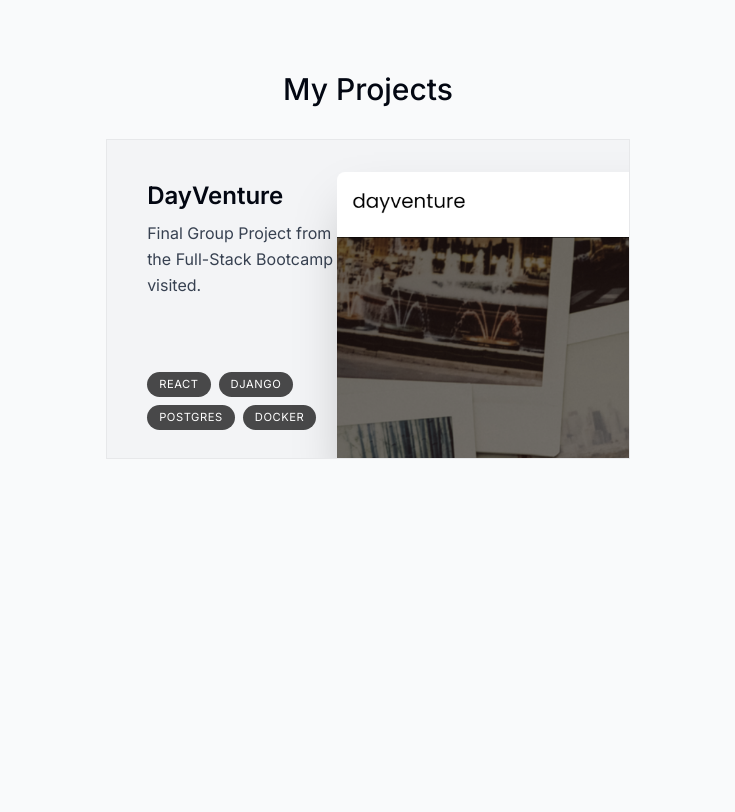
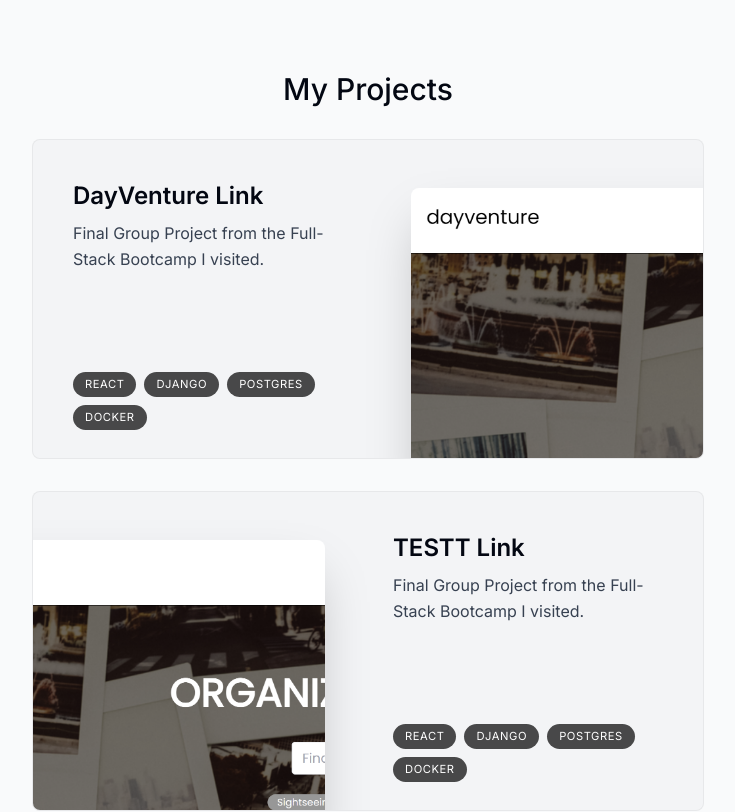
Before and after one commit to AleksandarI01/portfolio, a Next.js app: page / in a window 1280 px wide. Shown: the part 1120-1932 px from the top of the page, without its empty margins (272-1007 px from the left). Built offline with nearby package versions, Linux system fonts and the light colour scheme.

Commit message:
transfering part of projects component to new component to make use server more available

```diff
--- a/components/projects.tsx
+++ b/components/projects.tsx
@@ -1,8 +1,8 @@
-import React, { useRef } from "react";
+import React from "react";
 import SectionTitle from "./section-title";
 import { projectsData } from "@/lib/data";
-import Image from "next/image";
-import { useScroll } from "framer-motion";
+
+import Project from "./single-project";
 
 export default function Projects() {
   return (
@@ -16,37 +16,3 @@ export default function Projects() {
     </section>
   );
 }
-
-type ProjectProps = (typeof projectsData)[number];
-
-function Project({ title, description, tags, imageUrl }: ProjectProps) {
-  //const ref = useRef(null);
-
-  return (
-    <a href="https://dayventure.propulsion-learn.ch/" target="_blank">
-      <section className="relative group bg-gray-100 max-w-[42rem] border border-black/5 overflow-hidden sm:pr-8 sm:h-[20rem] mb-3 sm:mb-8 last:mb-0 even:pl-8 hover:bg-gray-200 active:bg-gray-300 transition">
-        <div className="h-full pt-4 pb-7 px-5 sm:pl-10 sm:pr-2 sm:pt-10 sm:max-w-[50%] flex flex-col group-even:ml-[18rem]">
-          <h3 className="text-2xl font-semibold">{title}</h3>
-          <p className="mt-2 leading-relaxed text-gray-700">{description}</p>
-          <ul className="flex flex-wrap mt-4 gap-2 sm:mt-auto">
-            {tags.map((tag, index) => (
-              <li
-                className="bg-black/[0.7] px-3 py-1 text-[0.7rem] uppercase tracking-wider text-white rounded-full"
-                key={index}
-              >
-                {tag}
-              </li>
-            ))}
-          </ul>
-        </div>
-
-        <Image
-          className="absolute top-8 -right-40 w-[28.25rem] rounded-t-lg shadow-2xl transition group-hover:scale-[1.04] group-hover:-translate-x-3 group-hover:translate-y-3 group-hover:-rotate-2 group-even:group-hover:translate-x-3 group-even:group-hover:translate-y-3 group-even:group-hover:rotate-2 group-even:right-[initial] group-even:-left-40"
-          src={imageUrl}
-          alt={`Website image of ${title}`}
-          quality={95}
-        />
-      </section>
-    </a>
-  );
-}
--- /dev/null
+++ b/components/single-project.tsx
@@ -0,0 +1,64 @@
+"use client";
+
+import { useRef } from "react";
+import { projectsData } from "@/lib/data";
+import Image from "next/image";
+import { motion, useScroll, useTransform } from "framer-motion";
+
+type ProjectProps = (typeof projectsData)[number];
+
+export default function Project({
+  title,
+  description,
+  tags,
+  imageUrl,
+}: ProjectProps) {
+  const ref = useRef<HTMLDivElement>(null);
+  const { scrollYProgress } = useScroll({
+    target: ref,
+    offset: ["0 1", "1.33 1"],
+  });
+  const scaleProgress = useTransform(scrollYProgress, [0, 1], [0.7, 1]);
+  const opacityProgress = useTransform(scrollYProgress, [0, 1], [0.5, 1]);
+
+  return (
+    <motion.div
+      ref={ref}
+      style={{
+        scale: scaleProgress,
+        opacity: opacityProgress,
+      }}
+      className="group mb-3 sm:mb-8 last:mb-0"
+    >
+      <section className="bg-gray-100 max-w-[42rem] border border-black/5 rounded-lg overflow-hidden sm:pr-8 relative sm:h-[20rem] mb-3 sm:mb-8 last:mb-0 hover:bg-gray-200 active:bg-gray-300 transition group-even:pl-8">
+        <div className="h-full pt-4 pb-7 px-5 sm:pl-10 sm:pr-2 sm:pt-10 sm:max-w-[50%] flex flex-col group-even:ml-[18rem]">
+          <h3 className="text-2xl font-semibold">
+            {title}
+            <a href="https://youtube.com" target="_blank">
+              {" "}
+              Link
+            </a>
+          </h3>
+          <p className="mt-2 leading-relaxed text-gray-700">{description}</p>
+          <ul className="flex flex-wrap mt-4 gap-2 sm:mt-auto">
+            {tags.map((tag, index) => (
+              <li
+                className="bg-black/[0.7] px-3 py-1 text-[0.7rem] uppercase tracking-wider text-white rounded-full"
+                key={index}
+              >
+                {tag}
+              </li>
+            ))}
+          </ul>
+        </div>
+
+        <Image
+          className="absolute top-12 -right-40 w-[28.25rem] rounded-t-lg shadow-2xl transition group-hover:scale-[1.04] group-hover:-translate-x-3 group-hover:translate-y-3 group-hover:-rotate-2 group-even:group-hover:translate-x-3 group-even:group-hover:translate-y-3 group-even:group-hover:rotate-2 group-even:right-[initial] group-even:-left-40"
+          src={imageUrl}
+          alt={`Website image of ${title}`}
+          quality={95}
+        />
+      </section>
+    </motion.div>
+  );
+}
--- a/lib/data.ts
+++ b/lib/data.ts
@@ -61,6 +61,24 @@ export const projectsData = [
     tags: ["React", "Django", "Postgres", "Docker"],
     imageUrl: dayventureImg,
   },
+  {
+    title: "TESTT",
+    description: "Final Group Project from the Full-Stack Bootcamp I visited.",
+    tags: ["React", "Django", "Postgres", "Docker"],
+    imageUrl: dayventureImg,
+  },
+  {
+    title: "TESTT",
+    description: "Final Group Project from the Full-Stack Bootcamp I visited.",
+    tags: ["React", "Django", "Postgres", "Docker"],
+    imageUrl: dayventureImg,
+  },
+  {
+    title: "TESTT",
+    description: "Final Group Project from the Full-Stack Bootcamp I visited.",
+    tags: ["React", "Django", "Postgres", "Docker"],
+    imageUrl: dayventureImg,
+  },
 ] as const;
 
 export const skillsData = [
```
